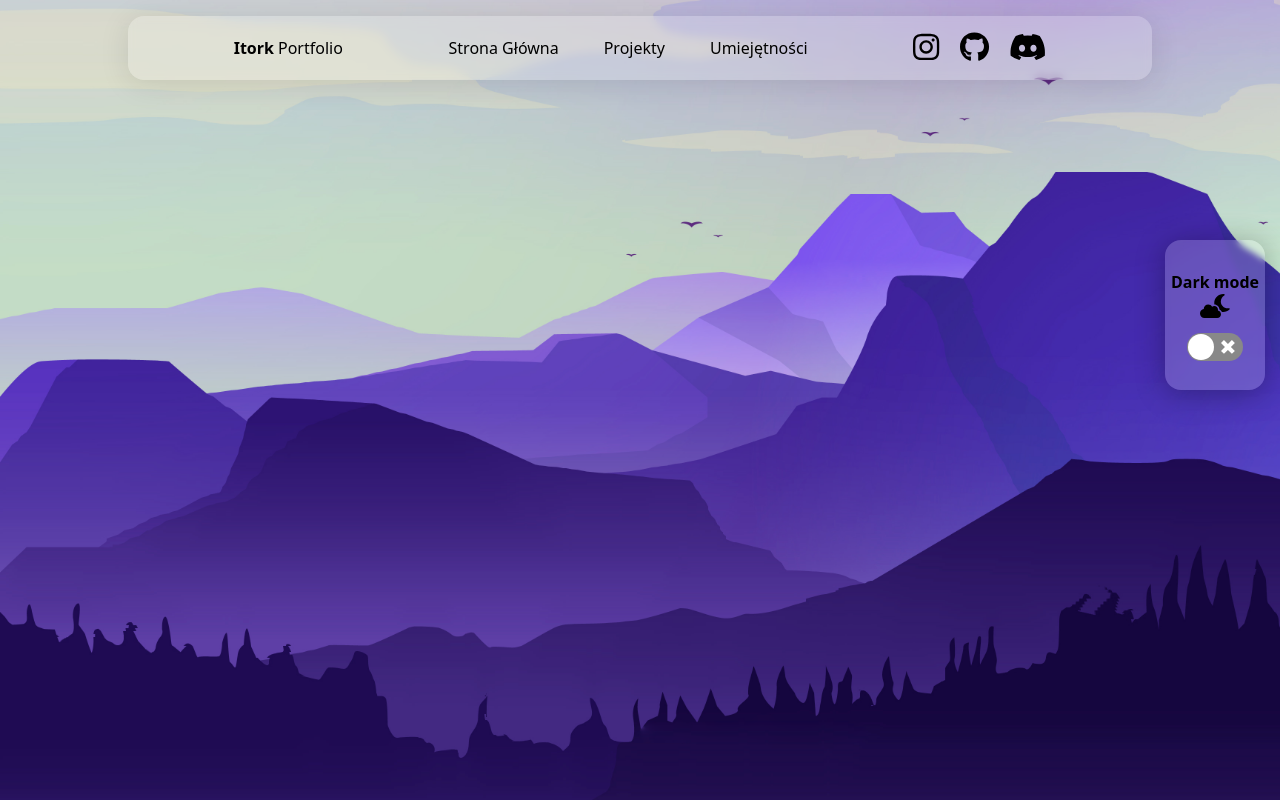
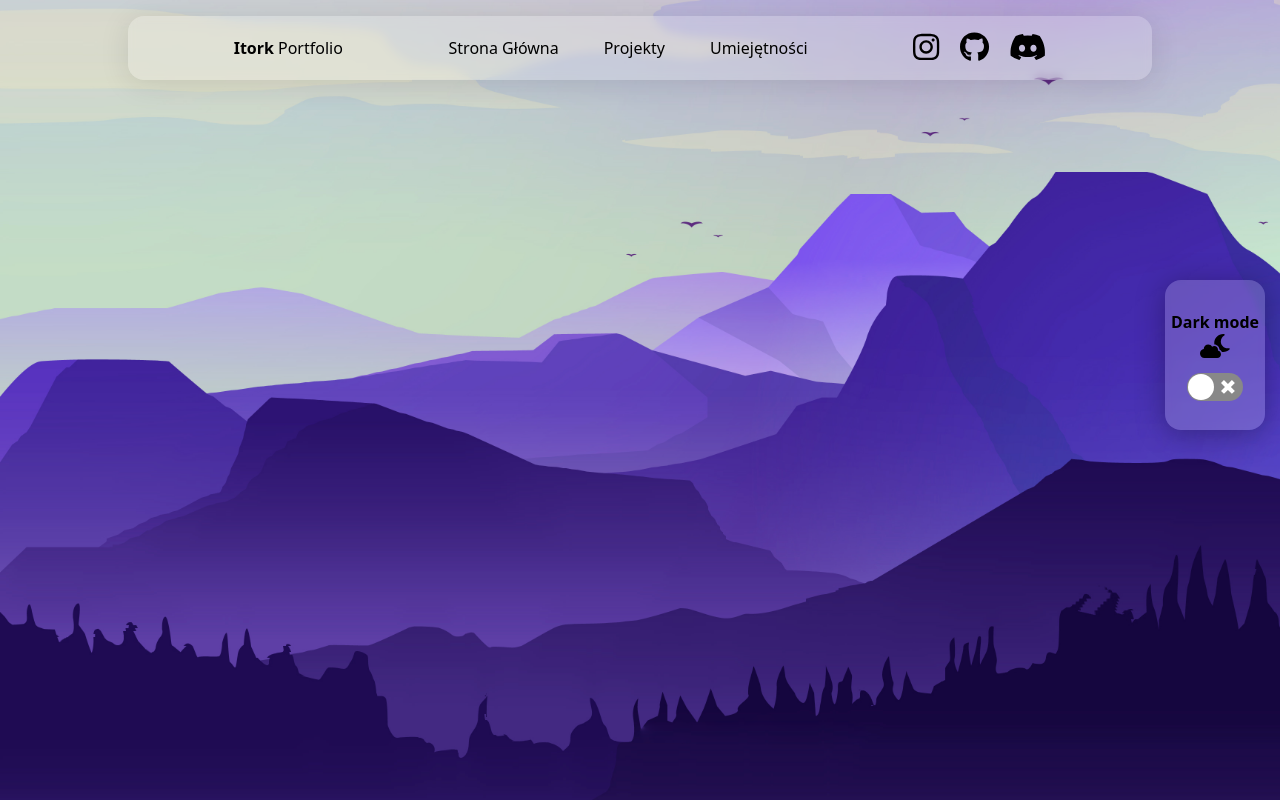
Before and after one commit to itork-glitch/React-Portfolio, a React (Vite) app: page / in a window 1280 px wide. Built offline with nearby package versions, Linux system fonts and the light colour scheme.

Commit message:
Update styles.js

```diff
--- a/src/styles/styles.js
+++ b/src/styles/styles.js
@@ -3,7 +3,7 @@ const styles = {
     "h-[8vh] flex justify-evenly items-center bg-white/[.19] rounded-2xl w-[80%] absolute right-[10%] top-[2vh]",
 
   darkSwitch:
-    "flex flex-col w-[100px] h-[150px] justify-center items-center bg-white/[.19] rounded-2xl relative float-right right-[15px] top-[75%] md:top-[30%] p-[5px]",
+    "flex flex-col w-[100px] h-[150px] justify-center items-center bg-white/[.19] rounded-2xl relative float-right right-[15px] top-[75%] md:top-[35%] p-[5px]",
 
   dropdown:
     "dropdown-sm absolute mt-[40px] p-[15px] glass rounded-2xl bg-white/[0.1] z-[1] left-[30vw] flex items-center",
```
